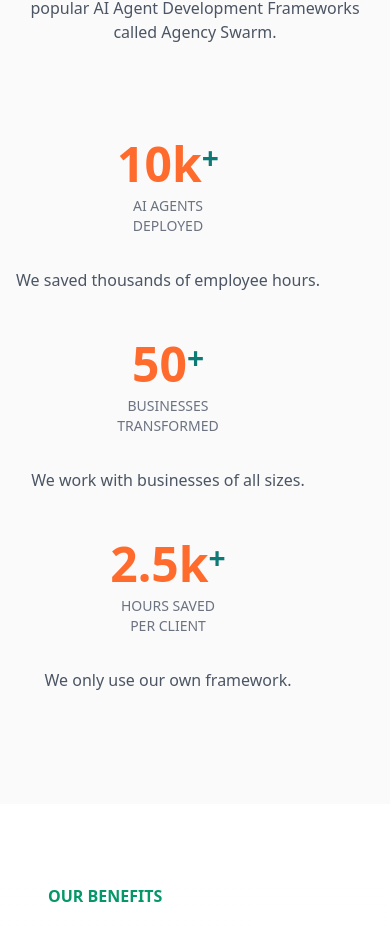
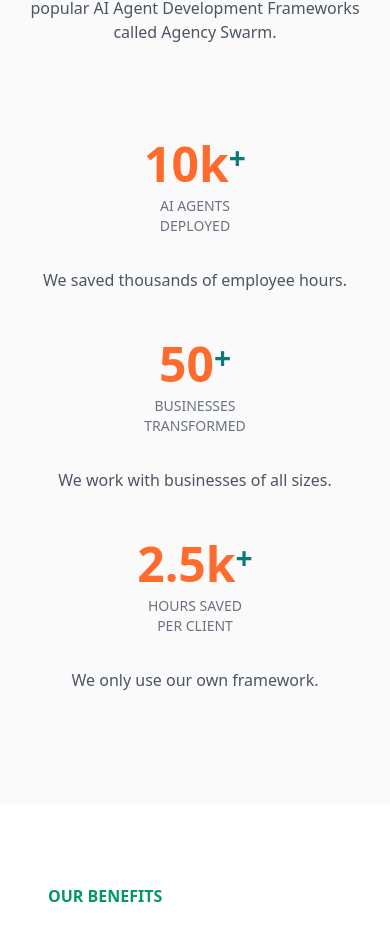
Before and after one commit to swethadurai/leadbridge, a React (Vite) app: page / in a window 390 px wide. Shown: the part 2198-3126 px from the top of the page. Built offline with nearby package versions, Linux system fonts and the light colour scheme.

Commit message:
mobile changes

```diff
--- a/src/components/who-we-wre.tsx
+++ b/src/components/who-we-wre.tsx
@@ -17,7 +17,7 @@ export default function WhoWeAre() {
         </div>
 
         {/* Right Section */}
-        <div className="space-y-12 sm:w-1/2">
+        <div className="space-y-12 sm:w-1/2 max-w-[756px] w-full mx-auto">
           {/* First Stat */}
           <div className="flex flex-wrap sm:flex-nowrap flex-col md:flex-row items-center justify-center gap-8">
             <div className="text-center w-40">
```
